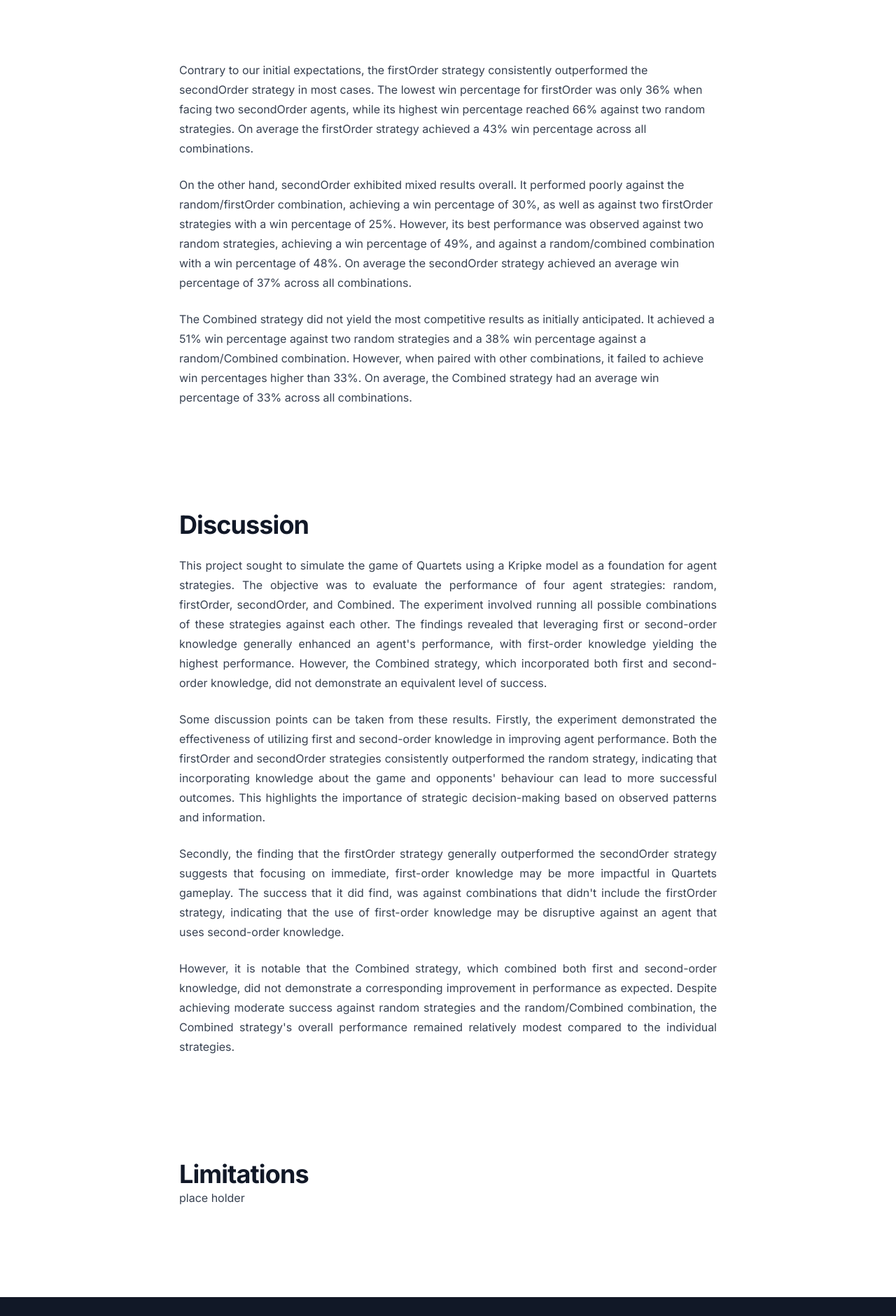
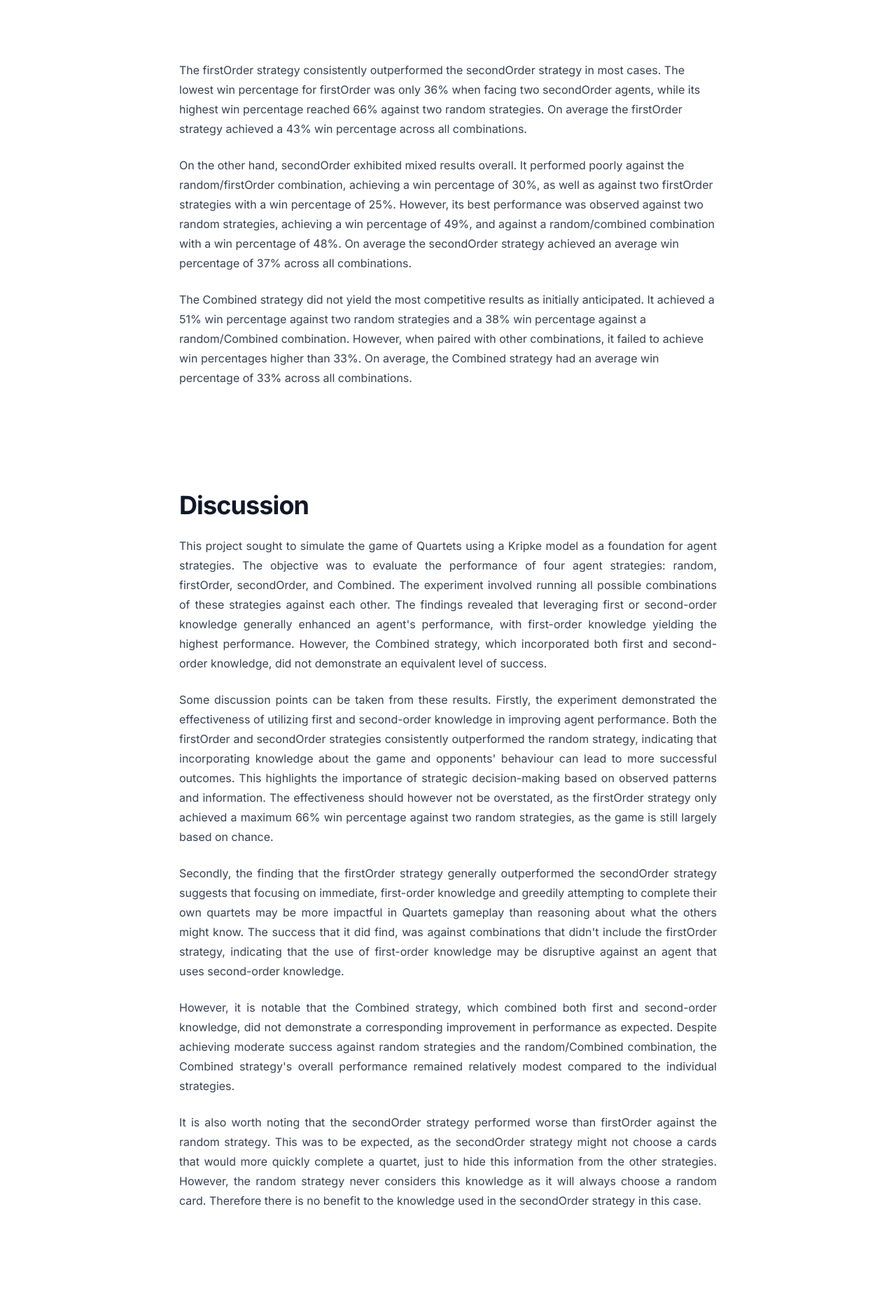
Before and after one commit to koole/quartets-web, a Next.js app: page /discussion in a window 1280 px wide. Shown: the part 778-2659 px from the top of the page at 70% size. Built offline with nearby package versions, Linux system fonts and the light colour scheme.

Commit message:
Text rewrite stuff

```diff
--- a/src/app/discussion/page.tsx
+++ b/src/app/discussion/page.tsx
@@ -166,7 +166,8 @@ export default function Home() {
                       {strategy}
                     </td>
                     {/* Loop over object keys of strategy */}
-                    {Object.entries(results[strategy as StrategyType]).map(([key, value]) => {
+                    {Object.entries(results[strategy as StrategyType]).map(
+                      ([key, value]) => {
                         let percentage: number | null =
                           Math.round(
                             (value.wins / (value.wins + value.losses)) * 100
@@ -199,7 +200,8 @@ export default function Home() {
                           </div> */}
                           </td>
                         );
-                    })}
+                      }
+                    )}
                     <td className="px-3 py-3.5 text-left text-sm font-semibold text-gray-900 sm:pr-0">
                       {Math.round(
                         (totalWins / (totalWins + totalLosses)) * 100
@@ -220,12 +222,12 @@ export default function Home() {
       <div className="bg-white px-6 py-32 lg:px-8 pt-16">
         <div className="mx-auto max-w-3xl text-base leading-7 text-gray-700">
           <p className="mt-6">
-            Contrary to our initial expectations, the firstOrder strategy
-            consistently outperformed the secondOrder strategy in most cases.
-            The lowest win percentage for firstOrder was only 36% when facing
-            two secondOrder agents, while its highest win percentage reached 66%
-            against two random strategies. On average the firstOrder strategy
-            achieved a 43% win percentage across all combinations.
+            The firstOrder strategy consistently outperformed the secondOrder
+            strategy in most cases. The lowest win percentage for firstOrder was
+            only 36% when facing two secondOrder agents, while its highest win
+            percentage reached 66% against two random strategies. On average the
+            firstOrder strategy achieved a 43% win percentage across all
+            combinations.
           </p>
           <p className="mt-6">
             On the other hand, secondOrder exhibited mixed results overall. It
@@ -271,18 +273,23 @@ export default function Home() {
             second-order knowledge in improving agent performance. Both the
             firstOrder and secondOrder strategies consistently outperformed the
             random strategy, indicating that incorporating knowledge about the
-            game and opponents&apos; behaviour can lead to more successful outcomes.
-            This highlights the importance of strategic decision-making based on
-            observed patterns and information.
+            game and opponents&apos; behaviour can lead to more successful
+            outcomes. This highlights the importance of strategic
+            decision-making based on observed patterns and information. The
+            effectiveness should however not be overstated, as the firstOrder
+            strategy only achieved a maximum 66% win percentage against two
+            random strategies, as the game is still largely based on chance.
           </p>
           <p className="mt-6">
             Secondly, the finding that the firstOrder strategy generally
             outperformed the secondOrder strategy suggests that focusing on
-            immediate, first-order knowledge may be more impactful in Quartets
-            gameplay. The success that it did find, was against combinations
-            that didn&apos;t include the firstOrder strategy, indicating that the use
-            of first-order knowledge may be disruptive against an agent that
-            uses second-order knowledge.
+            immediate, first-order knowledge and greedily attempting to complete
+            their own quartets may be more impactful in Quartets gameplay than
+            reasoning about what the others might know. The success that it did
+            find, was against combinations that didn&apos;t include the
+            firstOrder strategy, indicating that the use of first-order
+            knowledge may be disruptive against an agent that uses second-order
+            knowledge.
           </p>
           <p className="mt-6">
             However, it is notable that the Combined strategy, which combined
@@ -292,6 +299,16 @@ export default function Home() {
             random/Combined combination, the Combined strategy&apos;s overall
             performance remained relatively modest compared to the individual
             strategies.
+          </p>
+          <p className="mt-6">
+            It is also worth noting that the secondOrder strategy performed
+            worse than firstOrder against the random strategy. This was to be
+            expected, as the secondOrder strategy might not choose a cards that
+            would more quickly complete a quartet, just to hide this information
+            from the other strategies. However, the random strategy never
+            considers this knowledge as it will always choose a random card.
+            Therefore there is no benefit to the knowledge used in the
+            secondOrder strategy in this case.
           </p>
         </div>
       </div>
--- a/src/app/experiment/page.tsx
+++ b/src/app/experiment/page.tsx
@@ -33,8 +33,8 @@ export default function Home() {
                 marginTop: "1.5rem",
               }}
             >
-              Which of the Kripke based model strategy performs best in the game
-              of Quartets?
+              Which of the Kripke model based strategies performs best in the
+              game of Quartets?
             </span>
             <br />
             In our hypothesis, we propose that the random strategy will exhibit
--- a/src/app/game/Game.tsx
+++ b/src/app/game/Game.tsx
@@ -445,7 +445,7 @@ export default function Game() {
                 >
                   <div>
                     {item.type === "knowledge" ? (
-                      <strong>🧠 Knowledge update: </strong>
+                      <strong>🧠 Knowledge: </strong>
                     ) : (
                       ""
                     )}
--- a/src/app/rules/page.tsx
+++ b/src/app/rules/page.tsx
@@ -1,8 +1,6 @@
 import Footer from "@/components/Footer";
 import Navigation from "../../components/Nav";
-import {
-  CheckCircleIcon,
-} from "@heroicons/react/20/solid";
+import { CheckCircleIcon } from "@heroicons/react/20/solid";
 
 export default function Home() {
   return (
```
Also changed, not shown: src/app/application/page.tsx (+4 -4 lines), src/app/model/page.tsx (+14 -20 lines). Lines whose indentation alone changed are shown as unchanged.
